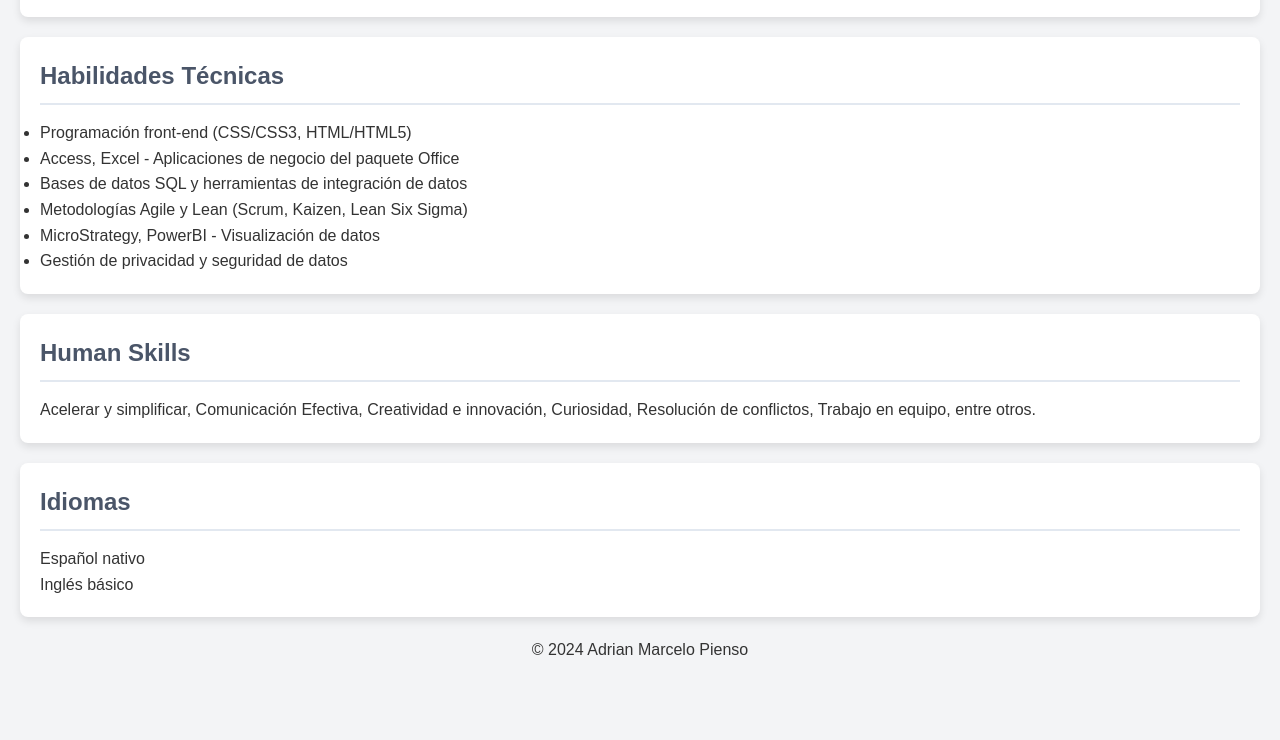
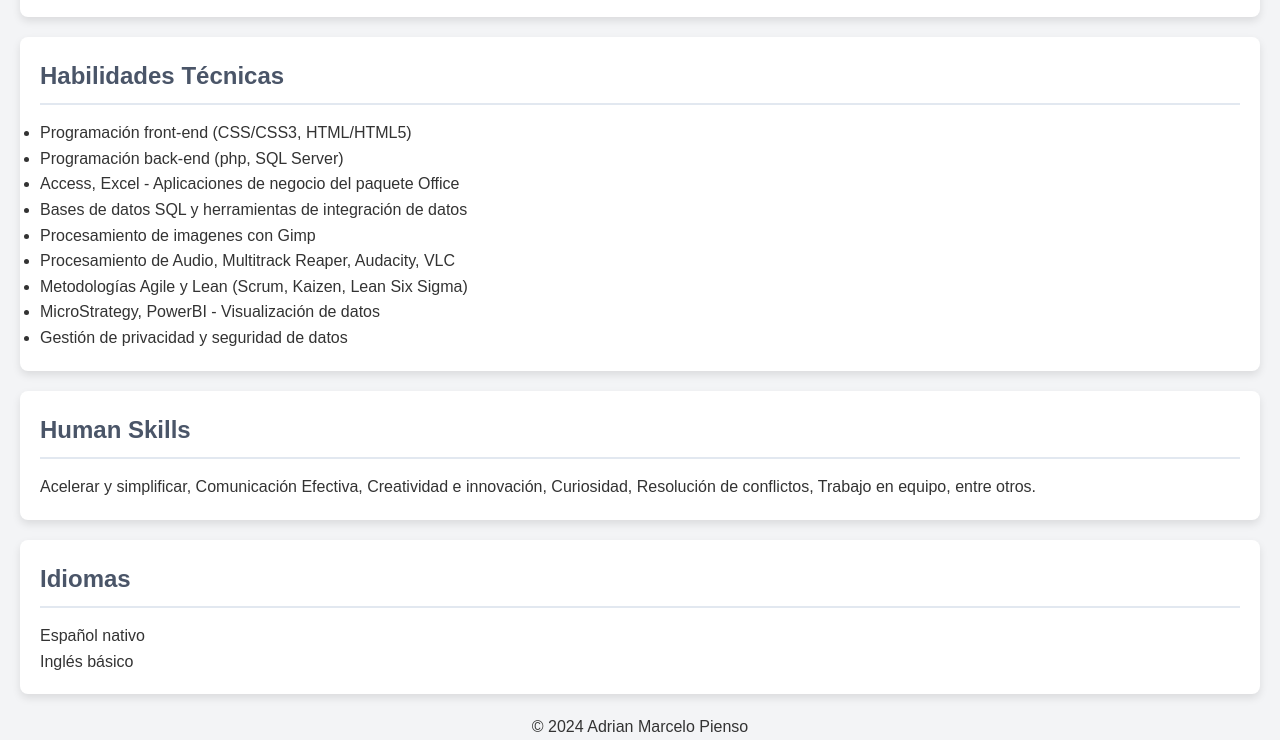
Before and after one commit to AdrianLarry/mi-curriculum, a plain HTML site: page index.html in a window 1280 px wide. Shown: the part 926-1666 px from the top of the page. Before the commit the page ends 1589 px from the top, so only its background shows below. Drawn offline with Linux system fonts and the light colour scheme.

Commit message:
Actualización currículum vitae

```diff
--- a/index.html
+++ b/index.html
@@ -70,8 +70,11 @@
             <h2>Habilidades Técnicas</h2>
             <ul>
                 <li>Programación front-end (CSS/CSS3, HTML/HTML5)</li>
+                <li>Programación back-end (php, SQL Server)</li>
                 <li>Access, Excel - Aplicaciones de negocio del paquete Office</li>
                 <li>Bases de datos SQL y herramientas de integración de datos</li>
+                <li>Procesamiento de imagenes con Gimp</li>
+                <li>Procesamiento de Audio, Multitrack Reaper, Audacity, VLC</li>
                 <li>Metodologías Agile y Lean (Scrum, Kaizen, Lean Six Sigma)</li>
                 <li>MicroStrategy, PowerBI - Visualización de datos</li>
                 <li>Gestión de privacidad y seguridad de datos</li>
```
